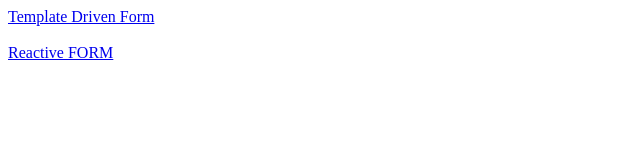
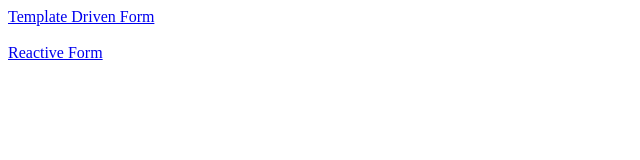
Before and after one commit to jeelpatel1198/Angular_Form, an Angular app: page / in a window 1280 px wide. Shown: the top 160 px of the page, without its empty margins (0-640 px from the left). Built offline with nearby package versions, Linux system fonts and the light colour scheme.

Commit message:
Update app.component.html

```diff
--- a/src/app/app.component.html
+++ b/src/app/app.component.html
@@ -1,4 +1,4 @@
 <a routerLink="template">Template Driven Form</a><br><br>
-<a routerLink="reactive">Reactive FORM</a>
+<a routerLink="reactive">Reactive Form</a>
 
 <router-outlet></router-outlet>
```
